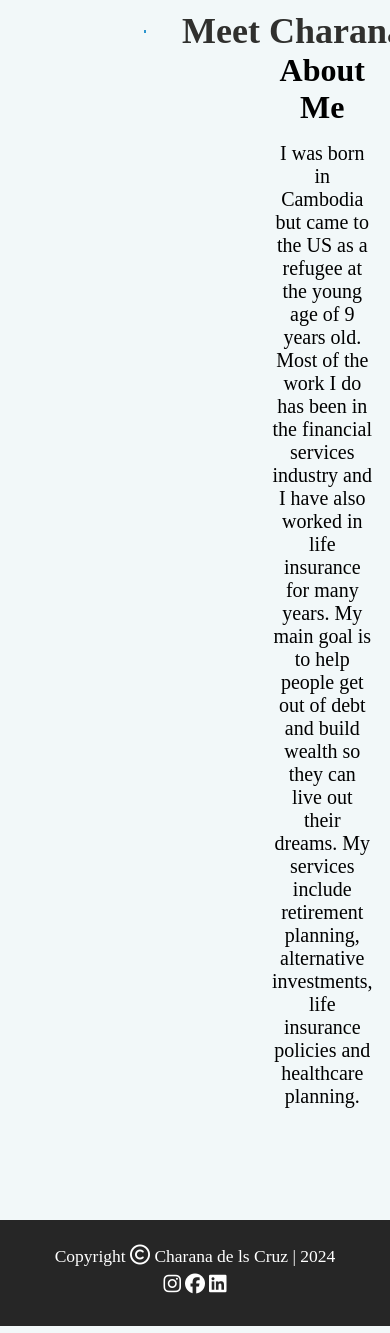
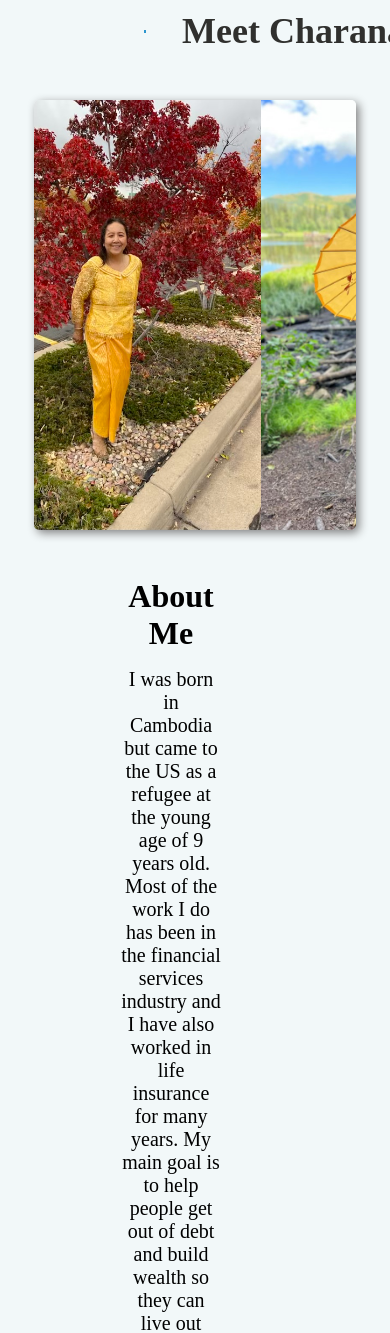
Before and after one commit to omaroaalj/client-project-money-team, a Django app: template financeWebApp/financeWebsite/templates/financeWebsite/about.html in a window 390 px wide; the page is wider, and only the part inside the window is pictured. Shown: the part 169-1502 px from the top of that part. Run offline with Django 3.2, Linux system fonts and the light colour scheme; the template is opened without the code that fills it, so the values that code supplies are empty; some libraries are stand-ins or nearby versions.

Commit message:
Update better-about-me.css

```diff
--- a/financeWebApp/financeWebsite/static/financeWebsite/better-about-me.css
+++ b/financeWebApp/financeWebsite/static/financeWebsite/better-about-me.css
@@ -263,4 +263,18 @@
     margin-top: -40px;
     display: block;
 }
+    .bio{
+   display: flex;
+   flex-direction: column;
+   justify-items:center;
+
+
 }
+.bio .content{
+   margin-left:5rem;
+}
+.bio .words{
+   margin-left:9rem;
+}
+
+}
```
